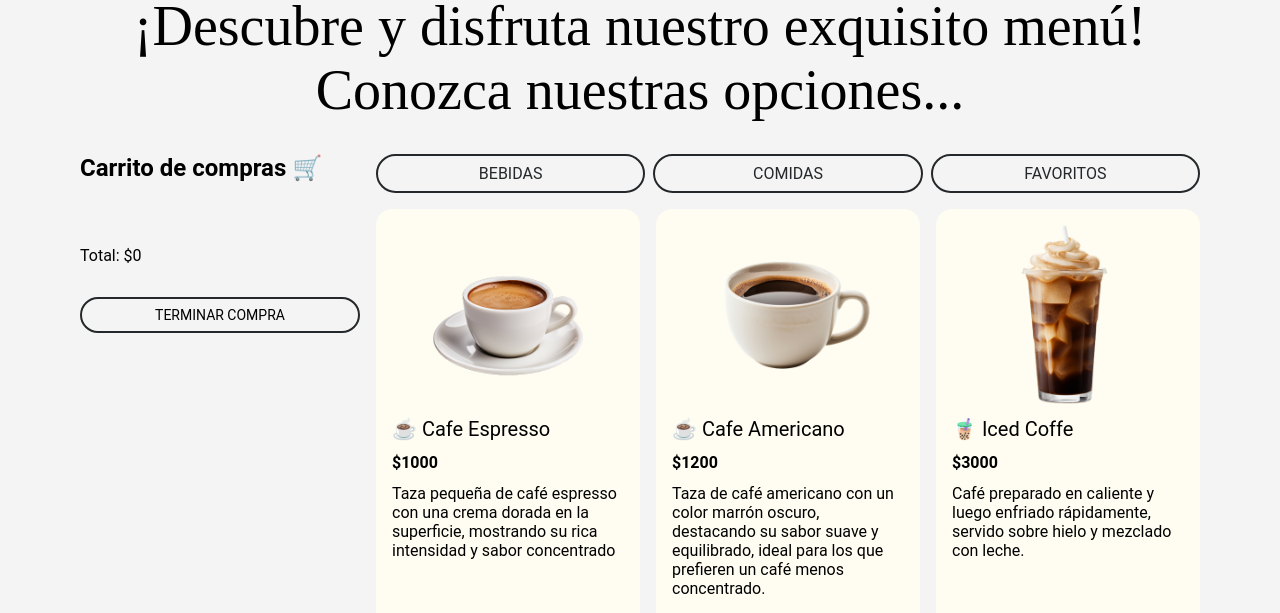
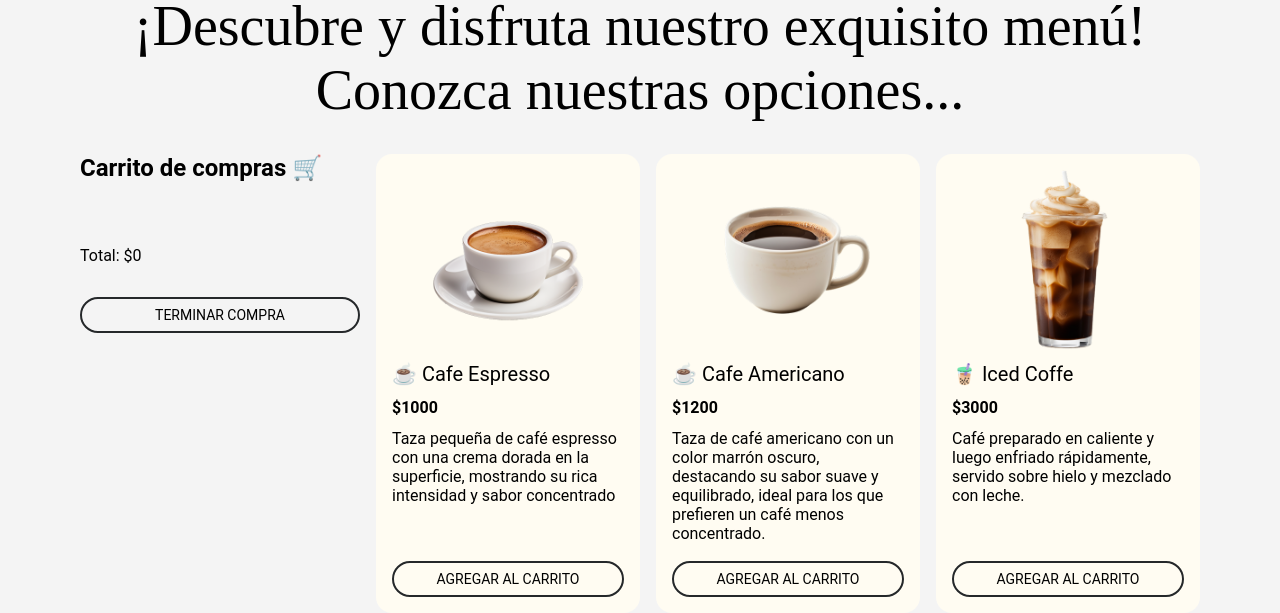
Before and after one commit to ana-zn/Entrega1-Zambrana, a plain HTML site: page index.html in a window 1280 px wide. Shown: the part 123-736 px from the top of the page. Drawn offline with nearby package versions, Linux system fonts and the light colour scheme.

Commit message:
nuevos cambios de reparación

```diff
--- a/css/style.css
+++ b/css/style.css
@@ -119,20 +119,8 @@ ul{
 .menu-categories{
     flex: 1;
 }
-.menu-categories__buttons .menu-categories__list {
-    display: flex;
-    flex-direction: row;
-    gap: 8px;
-    margin-bottom: 16px;
-}
-.menu-categories__list-item {
-    width: 100%;
-    text-align: center;
-    list-style: none;
-    border: 2px solid #25282A;
-    border-radius: 100px;
-    padding: 8px 0;
-}
+
+
 /*--*/
 .wrapper{
     display: flex;
@@ -140,12 +128,6 @@ ul{
 
 }
 
-.menu-categories__list-item a{
-    text-decoration: none;
-    text-transform: uppercase;
-    color: var(--primary-color);
-
-}
 
 .category__item-wrapper {
     display: grid;
--- a/index.html
+++ b/index.html
@@ -23,7 +23,7 @@
             <nav class="nav__container">
                  <!-- Svg - Contenedor del Logo -->
             <div class="header__logo">
-                <img src="/media/crumblylogo.svg" alt="logo de crumbly">
+                <img src="media/crumblylogo.svg" alt="logo de crumbly">
             </div>
                 <!-- Links del Menú -->
                 <ul class="header__nav-list nav-list--header">
@@ -59,13 +59,7 @@
 
                 <!--Contenedor de Categorias del Menú-->
                 <section class="menu-categories">
-                    <div class="menu-categories__buttons">
-                        <ul class="menu-categories__list">
-                            <li class="menu-categories__list-item"><a href="../html/menubebidas.html" class="menu-categories__link">Bebidas</a></li>
-                            <li class="menu-categories__list-item"><a href="../html/menucomidas.html" class="menu-categories__link">Comidas</a></li>
-                            <li class="menu-categories__list-item"><a href="#" class="menu-categories__link">Favoritos</a></li>
-                        </ul>
-                    </div>
+
                     <!--Categoría Cafeteria-->
                     <section class="category">
                         <section class="category__list">
--- a/js/index.js
+++ b/js/index.js
@@ -44,7 +44,6 @@ const productos = [
         img: "media/Avocadotoast.png"
     },
 ]
-console.log(productos);
 
 const shopContent = document.getElementById("shopContent");
 const cartContent = document.getElementById("cartContent");
@@ -95,18 +94,18 @@ function subtractFromCart(id) {
     const item = cart.find((item) => item.id === id);
 
     if (item) {
-        item.quantity--; // Restar cantidad
+        item.quantity--;
         if (item.quantity === 0) {
-            removeFromCart(id); // Eliminar si la cantidad llega a 0
+            removeFromCart(id);
         } else {
-            renderCart(); // Volver a renderizar el carrito
+            renderCart();
         }
     }
 }
 
-// Renderizar el carrito
+
 function renderCart() {
-    cartContent.innerHTML = ""; // Limpiar el carrito antes de renderizar
+    cartContent.innerHTML = "";
     let total = 0;
 
     cart.forEach((item) => {
@@ -153,5 +152,5 @@ function removeFromCart(id) {
 // Alerta confirmar
 totalPayButton.addEventListener("click", () => {
     const total = totalPrice.textContent || "0"; // Obtener el total actual
-    alert(`El total de la compra es: $${total}\n¡Gracias por su compra!`);
+    alert(`El total de la compra es: $${total} ¡Gracias por su compra!`);
 });
```
